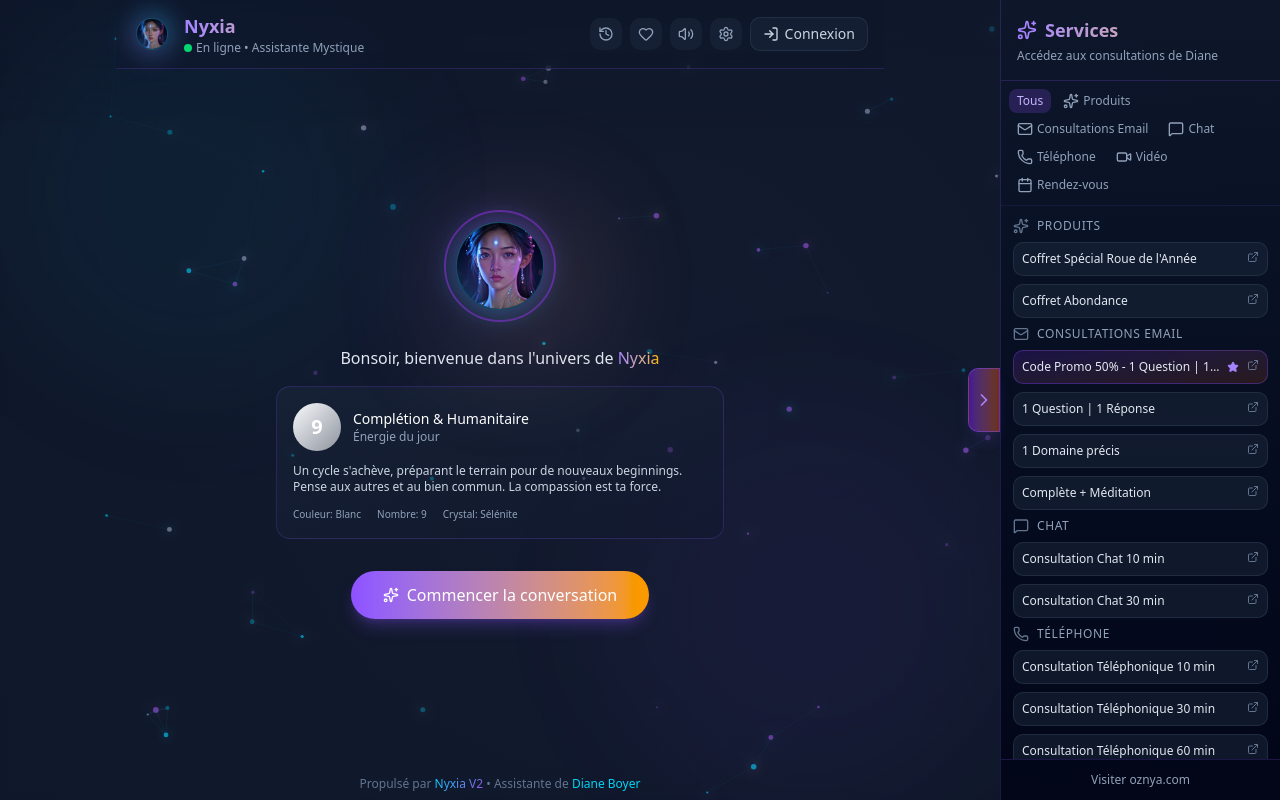
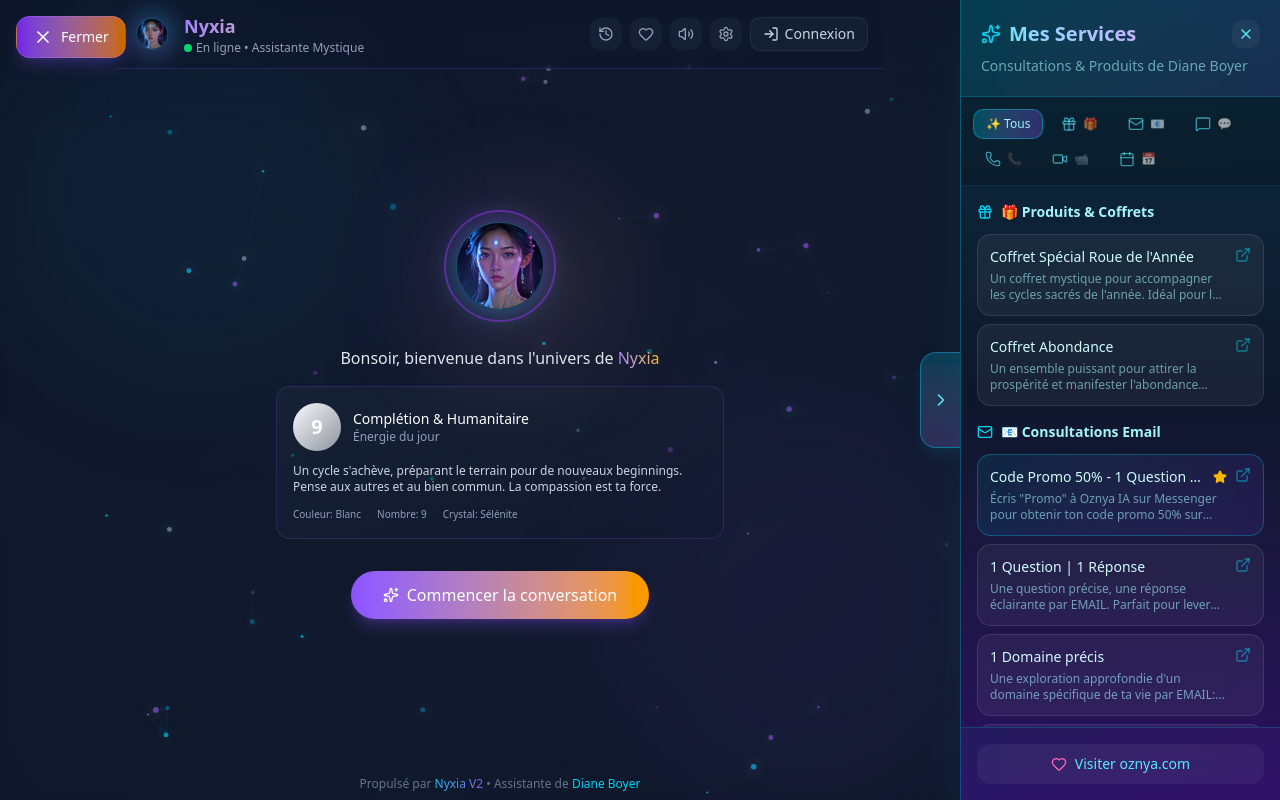
Before and after one commit to productionpublicationweb-max/oznya, a Next.js app: page / in a window 1280 px wide. Both pictures are taken after a click on the button 1264 px from the left and 400 px from the top of the page. Built offline with nearby package versions, Linux system fonts and the light colour scheme.

Commit message:
Mise à jour interface Nyxia - Sidebar cyan/mauve + numérologie du jour

```diff
--- a/src/app/page.tsx
+++ b/src/app/page.tsx
@@ -2,7 +2,7 @@
 
 import { useState } from 'react';
 import dynamic from 'next/dynamic';
-import { Sparkles } from 'lucide-react';
+import { Sparkles, Menu, X } from 'lucide-react';
 
 // Dynamically import ParticleBackground to avoid SSR issues
 const ParticleBackground = dynamic(
@@ -46,6 +46,34 @@ export default function Home() {
       {/* Services Sidebar */}
       <ServicesSidebar isOpen={sidebarOpen} onToggle={() => setSidebarOpen(!sidebarOpen)} />
 
+      {/* Floating Services Button - Always visible */}
+      <button
+        onClick={() => setSidebarOpen(!sidebarOpen)}
+        className={`
+          fixed top-4 left-4 z-[100]
+          flex items-center gap-2 px-4 py-2.5 rounded-xl
+          bg-gradient-to-r from-violet-600/90 to-amber-600/90
+          border border-violet-400/30
+          text-white font-medium text-sm
+          shadow-lg shadow-violet-500/20
+          hover:shadow-violet-500/40 hover:scale-105
+          transition-all duration-300
+          backdrop-blur-md
+        `}
+      >
+        {sidebarOpen ? (
+          <>
+            <X className="w-5 h-5" />
+            <span>Fermer</span>
+          </>
+        ) : (
+          <>
+            <Menu className="w-5 h-5" />
+            <span>Services</span>
+          </>
+        )}
+      </button>
+
       {/* Main chat container */}
       <div className={`
         relative z-10 h-screen flex flex-col
--- a/src/components/ServicesSidebar.tsx
+++ b/src/components/ServicesSidebar.tsx
@@ -11,7 +11,10 @@ import {
   ChevronRight,
   ChevronLeft,
   ExternalLink,
-  Star
+  Star,
+  Gift,
+  Heart,
+  X
 } from 'lucide-react';
 import { SERVICES, Service } from '@/lib/services';
 
@@ -21,7 +24,7 @@ interface ServicesSidebarProps {
 }
 
 const categoryIcons: Record<string, React.ReactNode> = {
-  products: <Sparkles className="w-4 h-4" />,
+  products: <Gift className="w-4 h-4" />,
   email: <Mail className="w-4 h-4" />,
   chat: <MessageSquare className="w-4 h-4" />,
   phone: <Phone className="w-4 h-4" />,
@@ -30,46 +33,44 @@ const categoryIcons: Record<string, React.ReactNode> = {
 };
 
 const categoryLabels: Record<string, string> = {
-  products: 'Produits',
-  email: 'Consultations Email',
-  chat: 'Chat',
-  phone: 'Téléphone',
-  video: 'Vidéo',
-  appointment: 'Rendez-vous'
+  products: '🎁 Produits & Coffrets',
+  email: '📧 Consultations Email',
+  chat: '💬 Chat en Direct',
+  phone: '📞 Téléphone',
+  video: '📹 Vidéo',
+  appointment: '📅 Rendez-vous'
 };
 
-function ServiceCard({ service, isCompact }: { service: Service; isCompact: boolean }) {
+function ServiceCard({ service }: { service: Service }) {
   return (
     <a
       href={service.url}
       target="_blank"
       rel="noopener noreferrer"
       className={`
-        group block rounded-lg border transition-all duration-300
+        group block rounded-xl transition-all duration-300
         ${service.recommended
-          ? 'bg-gradient-to-br from-violet-900/30 to-amber-900/30 border-violet-500/30 hover:border-violet-400/50'
-          : 'bg-slate-800/50 border-slate-700/50 hover:border-slate-600/50'
+          ? 'bg-gradient-to-r from-cyan-500/10 to-violet-500/10 border border-cyan-400/30 hover:border-cyan-400/50'
+          : 'bg-white/5 border border-white/10 hover:border-cyan-400/30'
         }
-        ${isCompact ? 'p-2' : 'p-3'}
+        p-3 hover:bg-cyan-500/5
       `}
     >
       <div className="flex items-start justify-between gap-2">
         <div className="flex-1 min-w-0">
-          <div className="flex items-center gap-1.5">
-            <h4 className={`font-medium text-slate-200 truncate ${isCompact ? 'text-xs' : 'text-sm'}`}>
+          <div className="flex items-center gap-2">
+            <h4 className="font-medium text-cyan-100 truncate text-sm">
               {service.name}
             </h4>
             {service.recommended && (
-              <Star className="w-3 h-3 text-violet-400 fill-violet-400 flex-shrink-0" />
+              <Star className="w-3.5 h-3.5 text-amber-400 fill-amber-400 flex-shrink-0" />
             )}
           </div>
-          {!isCompact && (
-            <p className="text-xs text-slate-400 mt-1 line-clamp-2">
-              {service.description}
-            </p>
-          )}
+          <p className="text-xs text-cyan-200/60 mt-1 line-clamp-2">
+            {service.description}
+          </p>
         </div>
-        <ExternalLink className={`text-slate-500 group-hover:text-violet-400 transition-colors flex-shrink-0 ${isCompact ? 'w-3 h-3' : 'w-4 h-4'}`} />
+        <ExternalLink className="text-cyan-400/50 group-hover:text-cyan-400 transition-colors flex-shrink-0 w-4 h-4" />
       </div>
     </a>
   );
@@ -91,20 +92,21 @@ export function ServicesSidebar({ isOpen, onToggle }: ServicesSidebarProps) {
 
   return (
     <>
-      {/* Toggle Button - Always visible */}
+      {/* Toggle Button - Côté droit */}
       <button
         onClick={onToggle}
         className={`
           fixed top-1/2 -translate-y-1/2 z-[100]
           flex items-center justify-center
-          w-8 h-16 rounded-l-lg
-          bg-gradient-to-r from-violet-900/90 to-amber-900/90
-          border border-violet-500/40
-          text-violet-400 hover:text-violet-300 hover:border-violet-400/60
+          w-10 h-24 rounded-l-2xl
+          bg-gradient-to-b from-cyan-400/20 to-violet-400/20
+          border-y border-l border-cyan-400/40
+          text-cyan-300 hover:text-cyan-200 hover:border-cyan-400/60
           transition-all duration-300 ease-in-out
           backdrop-blur-md
-          shadow-lg shadow-violet-500/10
-          ${isOpen ? 'right-[280px]' : 'right-0'}
+          shadow-lg shadow-cyan-500/10
+          hover:shadow-cyan-500/20
+          ${isOpen ? 'right-[320px]' : 'right-0'}
         `}
         aria-label={isOpen ? 'Fermer le panneau' : 'Ouvrir le panneau des services'}
       >
@@ -115,72 +117,81 @@ export function ServicesSidebar({ isOpen, onToggle }: ServicesSidebarProps) {
         )}
       </button>
 
-      {/* Sidebar Panel */}
+      {/* Sidebar Panel - Cyan transparent avec mauve céleste */}
       <div
         className={`
-          fixed top-0 right-0 h-full w-[280px]
-          bg-gradient-to-b from-slate-900/98 to-slate-950/98
-          border-l border-violet-500/20
-          backdrop-blur-lg
+          fixed top-0 right-0 h-full w-[320px]
+          bg-gradient-to-b from-cyan-950/90 via-slate-900/95 to-violet-950/90
+          border-l border-cyan-400/30
+          backdrop-blur-xl
           transition-transform duration-300 ease-in-out
           z-[90]
+          shadow-2xl shadow-cyan-500/10
           ${isOpen ? 'translate-x-0' : 'translate-x-full'}
         `}
       >
         <div className="flex flex-col h-full">
           {/* Header */}
-          <div className="p-4 border-b border-violet-500/20">
-            <h2 className="text-lg font-semibold bg-gradient-to-r from-violet-400 to-amber-400 bg-clip-text text-transparent flex items-center gap-2">
-              <Sparkles className="w-5 h-5 text-violet-400" />
-              Services
-            </h2>
-            <p className="text-xs text-slate-400 mt-1">
-              Accédez aux consultations de Diane
+          <div className="p-5 border-b border-cyan-400/20 bg-gradient-to-r from-cyan-500/10 to-violet-500/10">
+            <div className="flex items-center justify-between">
+              <h2 className="text-xl font-bold text-transparent bg-clip-text bg-gradient-to-r from-cyan-300 to-violet-300 flex items-center gap-2">
+                <Sparkles className="w-5 h-5 text-cyan-400" />
+                Mes Services
+              </h2>
+              <button
+                onClick={onToggle}
+                className="p-1.5 rounded-lg bg-white/5 hover:bg-white/10 text-cyan-300 transition-colors"
+              >
+                <X className="w-4 h-4" />
+              </button>
+            </div>
+            <p className="text-sm text-cyan-200/60 mt-2">
+              Consultations & Produits de Diane Boyer
             </p>
           </div>
 
           {/* Category Tabs */}
-          <div className="p-2 border-b border-violet-500/10 overflow-x-auto">
-            <div className="flex gap-1 flex-wrap">
+          <div className="p-3 border-b border-cyan-400/10 overflow-x-auto bg-black/20">
+            <div className="flex gap-1.5 flex-wrap">
               <button
                 onClick={() => setActiveCategory(null)}
                 className={`
-                  px-2 py-1 rounded-md text-xs transition-all
+                  px-3 py-1.5 rounded-lg text-xs font-medium transition-all
                   ${activeCategory === null
-                    ? 'bg-violet-500/20 text-violet-300'
-                    : 'text-slate-400 hover:text-slate-300 hover:bg-slate-800/50'
+                    ? 'bg-gradient-to-r from-cyan-500/30 to-violet-500/30 text-cyan-200 border border-cyan-400/40'
+                    : 'text-cyan-300/60 hover:text-cyan-200 hover:bg-white/5'
                   }
                 `}
               >
-                Tous
+                ✨ Tous
               </button>
               {categories.map(cat => (
                 <button
                   key={cat}
                   onClick={() => setActiveCategory(cat)}
                   className={`
-                    px-2 py-1 rounded-md text-xs transition-all flex items-center gap-1
+                    px-3 py-1.5 rounded-lg text-xs transition-all flex items-center gap-1.5
                     ${activeCategory === cat
-                      ? 'bg-violet-500/20 text-violet-300'
-                      : 'text-slate-400 hover:text-slate-300 hover:bg-slate-800/50'
+                      ? 'bg-gradient-to-r from-cyan-500/30 to-violet-500/30 text-cyan-200 border border-cyan-400/40'
+                      : 'text-cyan-300/60 hover:text-cyan-200 hover:bg-white/5'
                     }
                   `}
                 >
                   {categoryIcons[cat]}
-                  <span>{categoryLabels[cat]}</span>
+                  <span>{categoryLabels[cat]?.split(' ')[0]}</span>
                 </button>
               ))}
             </div>
           </div>
 
           {/* Services List */}
-          <div className="flex-1 overflow-y-auto p-3 space-y-2">
+          <div className="flex-1 overflow-y-auto p-4 space-y-4">
             {(activeCategory ? [activeCategory] : categories).map(category => (
               <div key={category}>
                 {activeCategory === null && (
-                  <div className="flex items-center gap-2 mb-2 mt-2 first:mt-0">
-                    <span className="text-slate-500">{categoryIcons[category]}</span>
-                    <h3 className="text-xs font-medium text-slate-400 uppercase tracking-wider">
+                  <div className="flex items-center gap-2 mb-3">
+                    <span className="text-cyan-400">{categoryIcons[category]}</span>
+                    <h3 className="text-sm font-semibold text-cyan-200">
                       {categoryLabels[category]}
                     </h3>
                   </div>
@@ -190,7 +201,6 @@ export function ServicesSidebar({ isOpen, onToggle }: ServicesSidebarProps) {
                     <ServiceCard
                       key={service.id}
                       service={service}
-                      isCompact={activeCategory === null}
                     />
                   ))}
                 </div>
@@ -199,13 +209,14 @@ export function ServicesSidebar({ isOpen, onToggle }: ServicesSidebarProps) {
           </div>
 
           {/* Footer */}
-          <div className="p-3 border-t border-violet-500/20">
+          <div className="p-4 border-t border-cyan-400/20 bg-gradient-to-r from-cyan-500/5 to-violet-500/5">
             <a
               href="https://www.oznya.com"
               target="_blank"
               rel="noopener noreferrer"
-              className="block text-center text-xs text-slate-400 hover:text-violet-400 transition-colors"
+              className="flex items-center justify-center gap-2 text-sm text-cyan-300 hover:text-cyan-200 transition-colors bg-white/5 hover:bg-white/10 rounded-xl py-2.5"
             >
+              <Heart className="w-4 h-4 text-pink-400" />
               Visiter oznya.com
             </a>
           </div>
```
